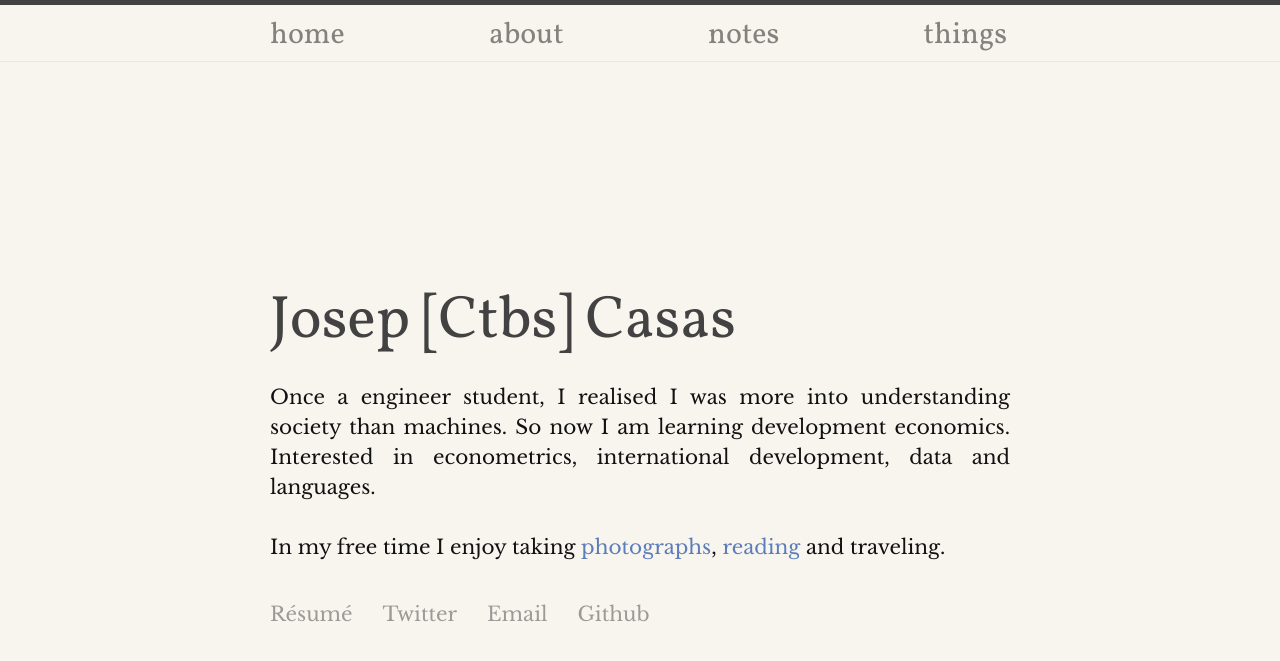
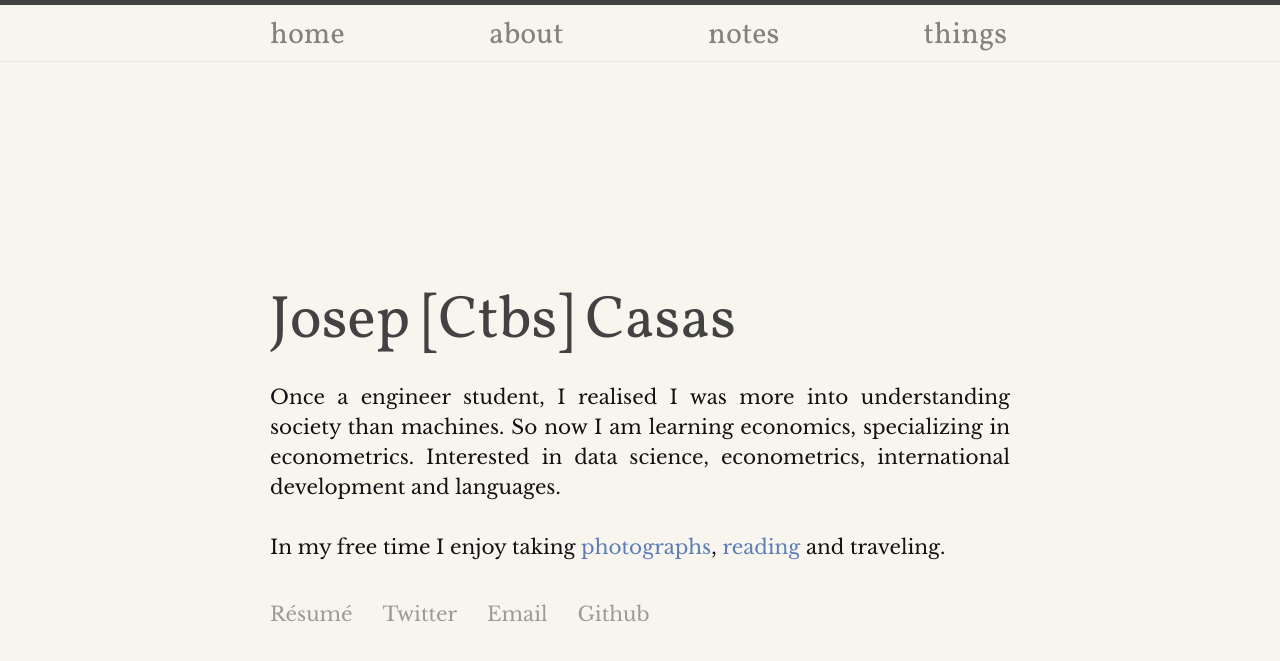
Before and after one commit to josepcasas/ctbs.me, a Jekyll site: the page built from index.html, in a window 1280 px wide. Shown: the top 661 px of the page. Built offline with Jekyll 4.4.1, drawn with Linux system fonts in a browser that asks for light colours.

Commit message:
updated index.html

```diff
--- a/index.html
+++ b/index.html
@@ -6,7 +6,7 @@ layout: default
 
   <h1 class="name">Josep [Ctbs] Casas </h1>
 
-  <p class="bio"> Once a engineer student, I realised I was more into understanding society than machines. So now I am learning development economics. Interested in econometrics, international development, data and languages. </br></br>
+  <p class="bio"> Once a engineer student, I realised I was more into understanding society than machines. So now I am learning economics, specializing in econometrics. Interested in data science, econometrics, international development and languages. </br></br>
 
   In my free time I enjoy taking <a href="http://www.flickr.com/josepcasas" target="_blank">photographs</a>, <a href="biblio">reading</a> and traveling.</p>
 
```
